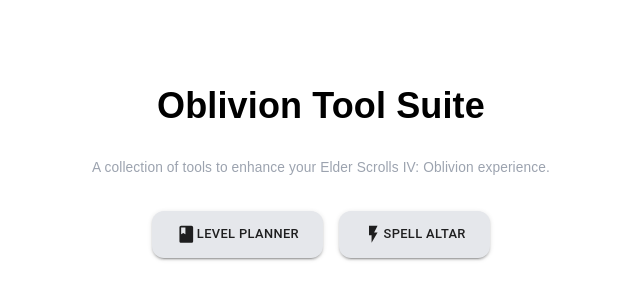
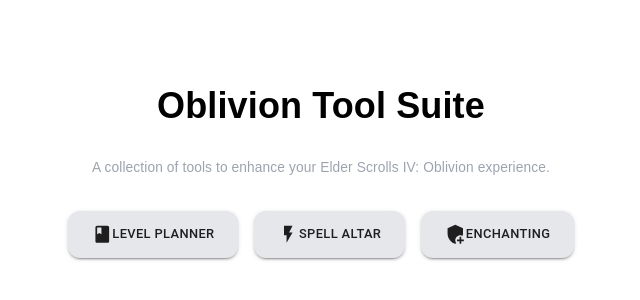
Before and after one commit to ScottMcDermid/oblivion-landing-page, a Next.js app: page / in a window 1280 px wide. Shown: the part 228-528 px from the top of the page, without its empty margins (319-959 px from the left). Built offline with nearby package versions, Linux system fonts and the light colour scheme.

Commit message:
added enchanting link

```diff
--- a/src/app/page.tsx
+++ b/src/app/page.tsx
@@ -11,6 +11,7 @@
 } from '@mui/material';
 import FlashOnIcon from '@mui/icons-material/FlashOn';
 import BookIcon from '@mui/icons-material/Book';
+import AddModeratorIcon from '@mui/icons-material/AddModerator';
 import theme from '@/app/theme';
 
 export default function Home() {
@@ -46,6 +47,15 @@
               >
                 <FlashOnIcon /> Spell Altar
               </Button>
+              <Button
+                variant="contained"
+                color="primary"
+                size="large"
+                href="https://enchanting.oblivion.tools"
+                className="rounded-xl px-6 py-3"
+              >
+                <AddModeratorIcon /> Enchanting
+              </Button>
             </Box>
           </Container>
         </Box>
```
